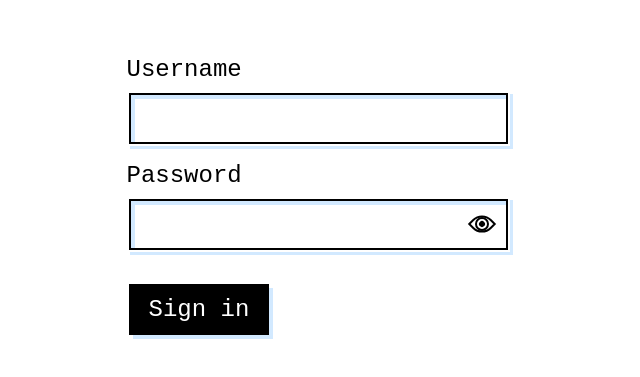
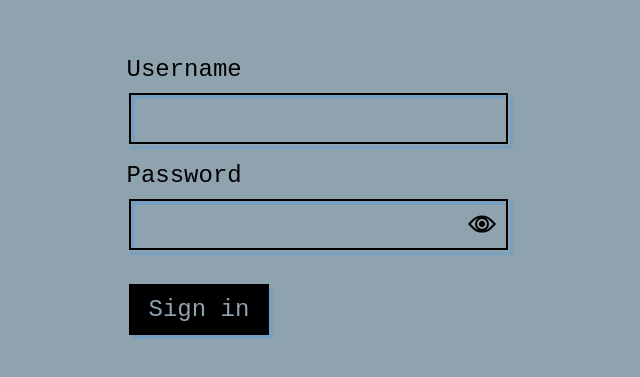
Before and after one commit to devumang096/Password-Highlighter, a plain HTML site: page index.html in a window 1280 px wide. Shown: the part 213-590 px from the top of the page, without its empty margins (322-962 px from the left). Drawn offline with Linux system fonts and the light colour scheme.

Commit message:
updated files

```diff
--- a/index.html
+++ b/index.html
@@ -10,7 +10,7 @@
             <div class="input-wrapper"><input type="text" id="Username"/></div>
        </div>
        <div class="form-item"><label>Password</label>
-        <div class="input-wrapper"><input type="passwrod" id="password"/>
+        <div class="input-wrapper"><input type="password" id="password"/>
             <button type="button" id="eyeball">
                 <div class="eye"></div>
             </button>
--- a/main.js
+++ b/main.js
@@ -8,14 +8,14 @@ root.addEventListener('mousemove',(e) => {
     let mouseX=rect.right + (rect.width/2);
     let mouseY=rect.top + (rect.height/2);
     let rad=Math.atan2(mouseX-e.pageX,mouseY-e.pageY);
-    let degrees=(rad*(20/Math.PI)*-1)-350;
+    let degrees=(rad*(20/Math.PI)* -1 ) -350;
 
     root.style.setProperty('--beamDegrees', `${degrees}deg`);
 });
 
-eye.addEventListener('click',e =>{
+eye.addEventListener('click',(e) =>{
     e.preventDefault();
     document.body.classList.toggle('show-password');
-    passwordInput.type=passwordInput.type === 'password' ? 'text':'password'
+    passwordInput.type= passwordInput.type === 'password' ? 'text':'password'
     passwordInput.focus();
 });
--- a/style.css
+++ b/style.css
@@ -1,5 +1,5 @@
 :root{
-    --bgColor:white;
+    --bgColor:rgb(143, 163, 175);
     --inputColor:black;
     --outlineColor:dodgerblue;
     --beamColor:yellow;
@@ -61,7 +61,7 @@ button{
 }
 [id="submit"]{
     cursor:pointer;
-    margin: calc(var(--spacer)*2)0 0 2px;
+    margin: calc(var(--spacer)*2) 0 0 2px;
     padding:0.75rem 1.25rem;
     color:var(--bgColor);
     background-color: var(--inputColor);
@@ -158,5 +158,5 @@ transform: rotate(45deg);
     pointer-events: none;
 }
 .show-password[id="beam"]{
-    background:var(--beamColor);
+    background:var(--bgColor);
 }
```
